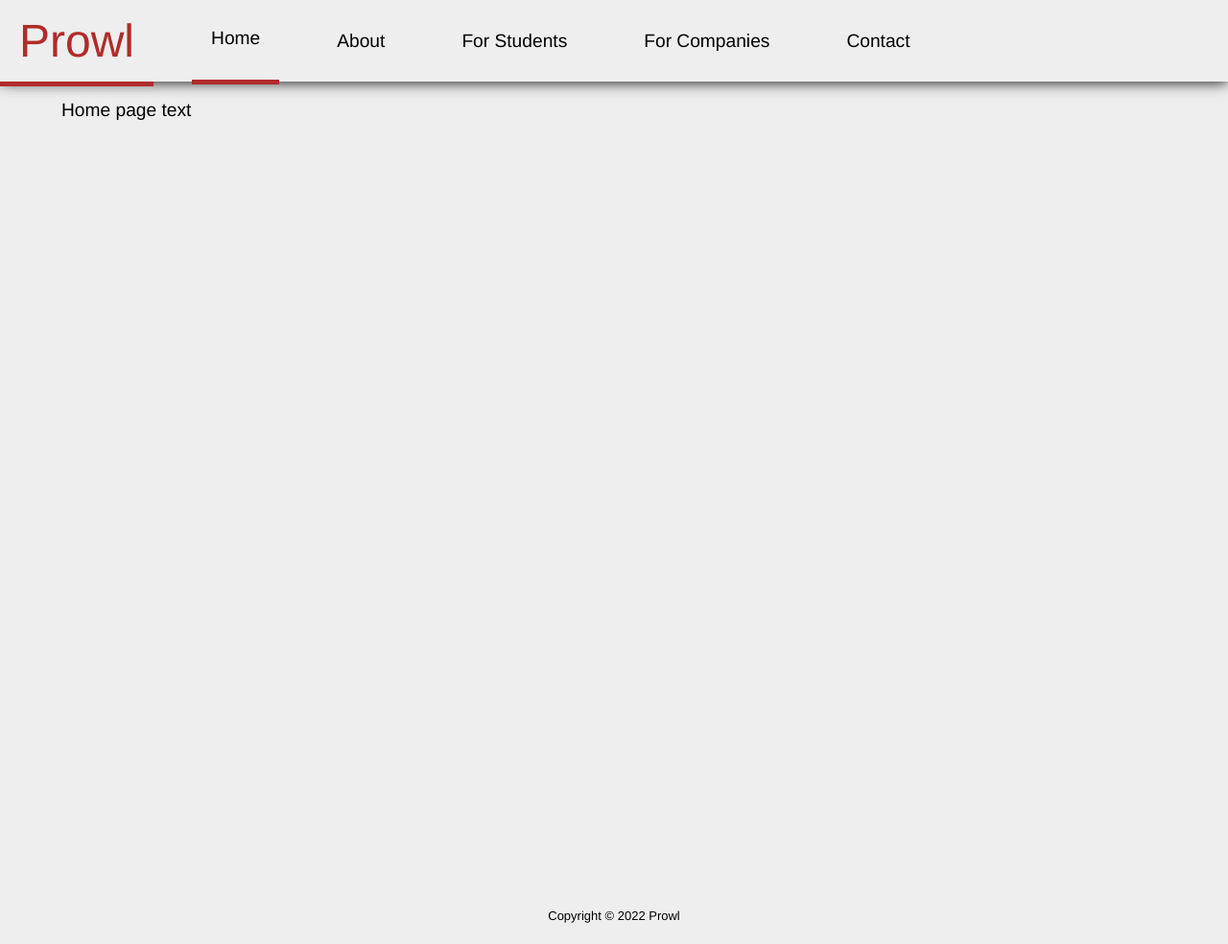
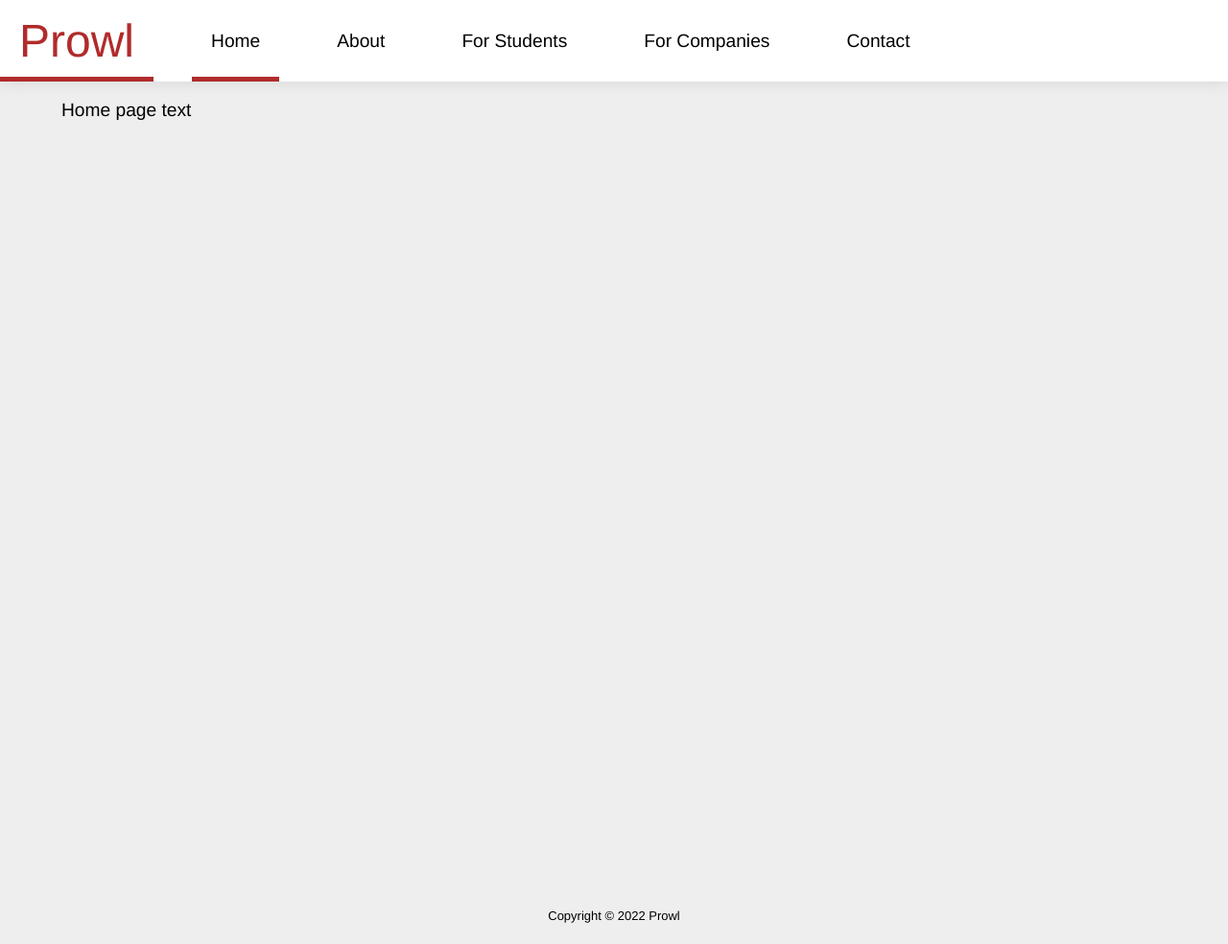
Before and after one commit to magma-recruiting/website, a Jekyll site: the page built from index.html, in a window 1280 px wide. Shown: the whole page at 96% size. Built offline with Jekyll 4.4.1, drawn with Linux system fonts in a browser that asks for light colours.

Commit message:
* Made current and hovered nav bar items use horizontal bar made with box-shadow

```diff
--- a/_sass/main.scss
+++ b/_sass/main.scss
@@ -10,8 +10,9 @@
   display: block;
   margin: 0 auto 0 auto;
   width: 100%;
-  box-shadow: 0 0 15px 0 black;
+  box-shadow: 0 0 15px 0 lightgray;
   height: 85px;
+  background-color: white;
 
   > ul {
     display: inline-block;
@@ -47,12 +48,9 @@
         height: 100%;
         padding: 0 20px;
 
-        &:hover {
-          border-bottom: 5px solid $accent-color;
-        }
-
-        &#currentPage {
-          border-bottom: 5px solid $accent-color;
+        &:hover, &#currentPage {
+          border-color: transparent;
+          box-shadow: 0 -5px $accent-color inset;
         }
       }
     }
```
